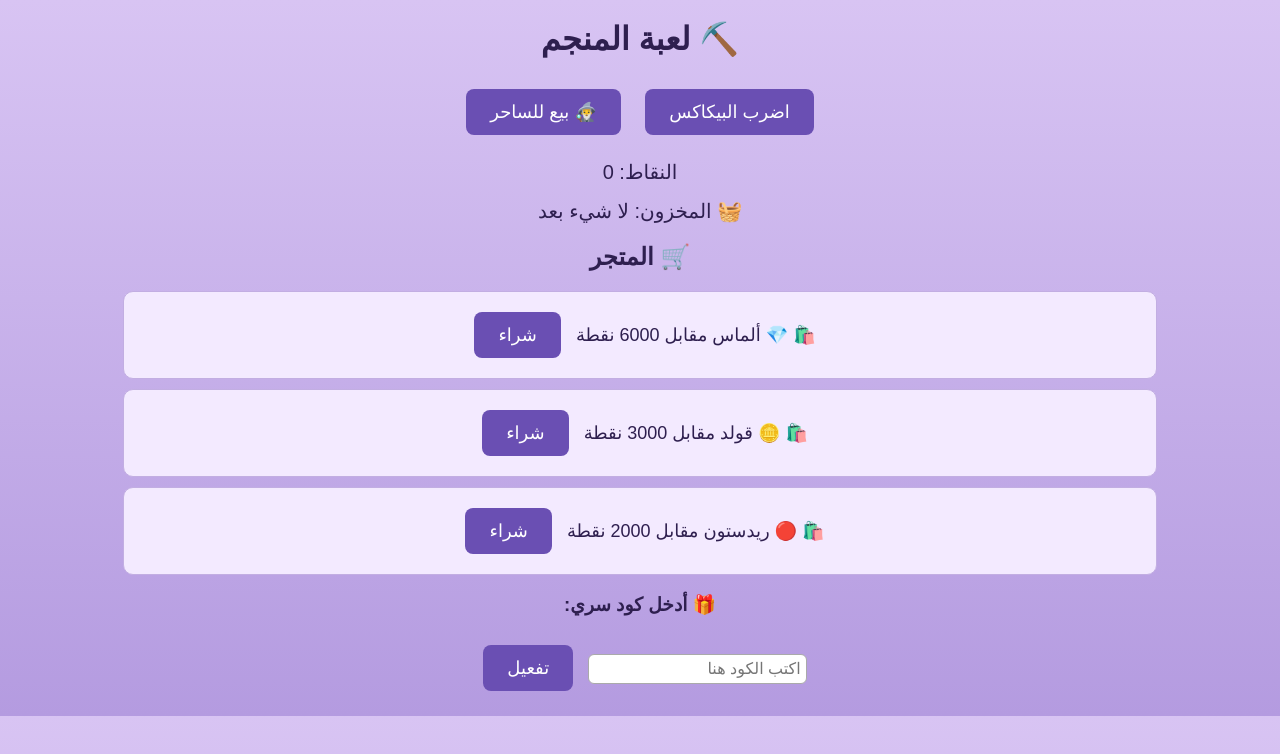
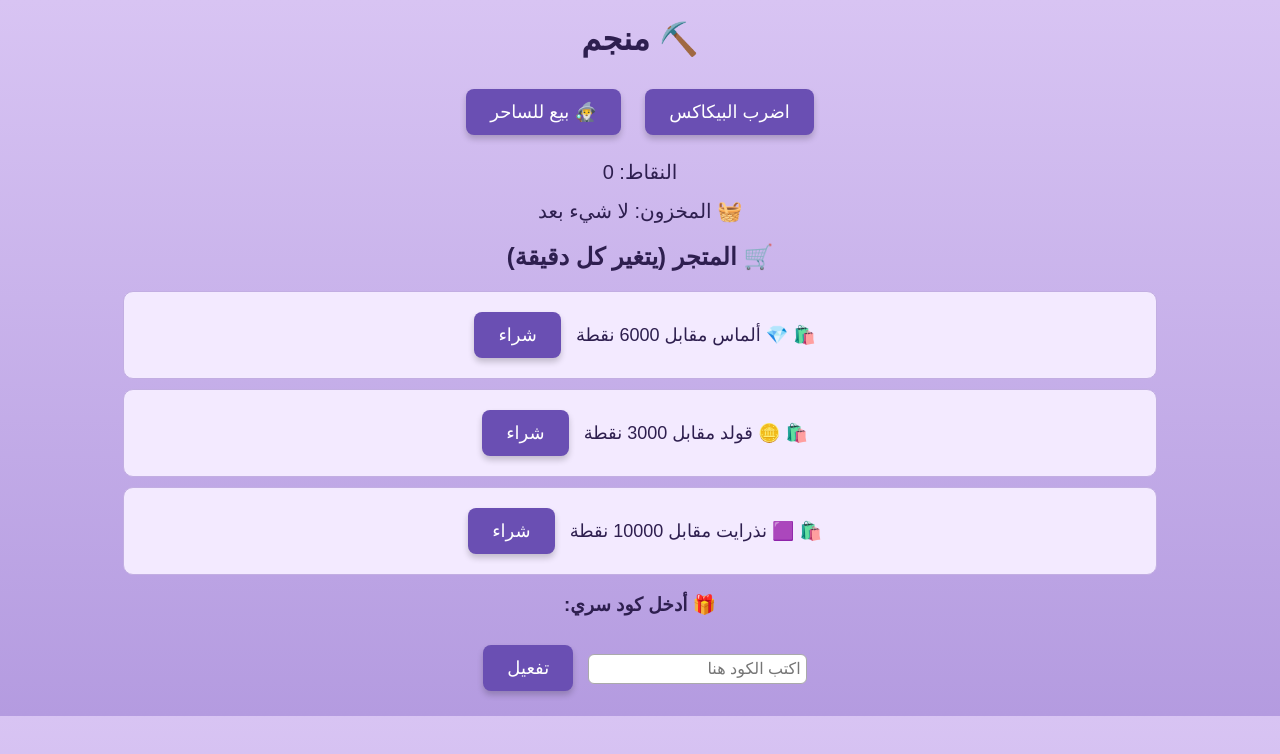
Before and after one commit to faisalgg511/f3hack-site, a plain HTML site: page index.html in a window 1280 px wide. Drawn offline with Linux system fonts and the light colour scheme.

Commit message:
index.html

```diff
--- a/index.html
+++ b/index.html
@@ -2,7 +2,7 @@
 <html lang="ar">
 <head>
   <meta charset="UTF-8">
-  <title>لعبة المنجم</title>
+  <title>منجم </title>
   <style>
     body {
       font-family: sans-serif;
@@ -21,11 +21,19 @@
       font-size: 18px;
       margin: 10px;
       cursor: pointer;
+      box-shadow: 0 4px 6px rgba(0,0,0,0.2);
+      transition: transform 0.2s;
     }
+    button:disabled {
+      background-color: #aaa;
+      cursor: not-allowed;
+    }
+    button:hover { transform: scale(1.05); }
     #result, #score, #inventory, #shop, #code-result {
       margin-top: 15px;
       font-size: 20px;
     }
+    #shop-items { margin-top: 10px; }
     .item {
       background-color: #f3eaff;
       border: 1px solid #c2aee2;
@@ -44,15 +52,15 @@
   </style>
 </head>
 <body>
-  <h1>⛏️ لعبة المنجم</h1>
-  <button onclick="mine()">اضرب البيكاكس</button>
+  <h1>⛏️ منجم </h1>
+  <button id="mineBtn" onclick="mine()">اضرب البيكاكس</button>
   <button onclick="sellToWizard()">🧙‍♂️ بيع للساحر</button>
   <div id="result"></div>
   <div id="score">النقاط: 0</div>
   <div id="inventory">🧺 المخزون: لا شيء بعد</div>
 
-  <h2>🛒 المتجر</h2>
-  <div id="shop"></div>
+  <h2>🛒 المتجر (يتغير كل دقيقة)</h2>
+  <div id="shop-items"></div>
 
   <h3>🎁 أدخل كود سري:</h3>
   <input type="text" id="code-input" placeholder="اكتب الكود هنا">
@@ -62,22 +70,37 @@
   <script>
     let score = 0;
     let inventory = {};
-let usedCodes = new Set();
+    const usedCodes = new Set();
+    let canMine = true;
 
     const items = [
-  { name: "💎 ألماس", chance: 1, value: 3000 },
-  { name: "🪙 قولد", chance: 3, value: 1500 },
-  { name: "🔴 ريدستون", chance: 6, value: 1000 },
+      { name: "🔥 حجر ناري", chance: 0.1, value: 100000 },
+      { name: "🟪 نذرايت", chance: 0.05, value: 5000 },
+      { name: "💎 ألماس", chance: 0.5, value: 3000 },
+      { name: "🪙 قولد", chance: 2, value: 1500 },
+      { name: "🔴 ريدستون", chance: 4, value: 1000 },
       { name: "🪨 حجر عادي", chance: 20, value: 150 },
-  { name: "🧱 حجر رملي", chance: 70, value: 50 }
+      { name: "💚 زمرد", chance: 0.5, value: 4000 },
+      { name: "🧱 حجر رملي", chance: 72.85, value: 50 }
     ];
 
     const codes = {
-  "PowerUp": { name: "💎 ألماس", value: 10 },
-  "GoldRush": { name: "🪙 قولد", value: 20 }
+
+      "FaisalPower": { name: "💚 زمرد", value: 4000 },
+      "CMDHunter": { name: "🟪 نذرايت", value: 5000 },
+      "GoldRush": { name: "🪙 قولد", value: 1500 }
     };
 
     function mine() {
+      if (!canMine) return;
+      canMine = false;
+      document.getElementById("mineBtn").disabled = true;
+
+      setTimeout(() => {
+        canMine = true;
+        document.getElementById("mineBtn").disabled = false;
+      }, 10); // 0.01 ثانية
+
       const rand = Math.random() * 100;
       let sum = 0;
       for (let item of items) {
@@ -114,15 +137,17 @@ function sellToWizard() {
     }
 
     function generateShop() {
-  const shop = document.getElementById("shop");
+      const shop = document.getElementById("shop-items");
       shop.innerHTML = "";
-  for (let item of items.slice(0, 3)) {
-    const price = item.value * 2;
+      const shuffled = [...items].sort(() => 0.5 - Math.random());
+      const offers = shuffled.slice(0, 3);
+      for (let offer of offers) {
+        const price = offer.value * 2;
         const div = document.createElement("div");
         div.className = "item";
         div.innerHTML = `
-      🛍️ ${item.name} مقابل ${price} نقطة
-      <button onclick="buyItem('${item.name}', ${price})">شراء</button>
+          🛍️ ${offer.name} مقابل ${price} نقطة
+          <button onclick="buyItem('${offer.name}', ${price})">شراء</button>
         `;
         shop.appendChild(div);
       }
@@ -148,9 +173,9 @@ function redeemCode() {
       }
       if (codes[input]) {
         const reward = codes[input];
-    inventory[reward.name] = (inventory[reward.name] || 0) + reward.value;
+        inventory[reward.name] = (inventory[reward.name] || 0) + 1;
         usedCodes.add(input);
-    document.getElementById("code-result").innerText = `🎉 حصلت على ${reward.value} من ${reward.name}!`;
+        document.getElementById("code-result").innerText = `🎉 حصلت على ${reward.name}!`;
         updateInventory();
       } else {
         document.getElementById("code-result").innerText = "❌ كود غير صالح";
@@ -158,6 +183,7 @@ function redeemCode() {
     }
 
     generateShop();
+    setInterval(generateShop, 60000); // تحديث المتجر كل دقيقة
   </script>
 </body>
 </html>
```
Lines whose indentation alone changed are shown as unchanged.
